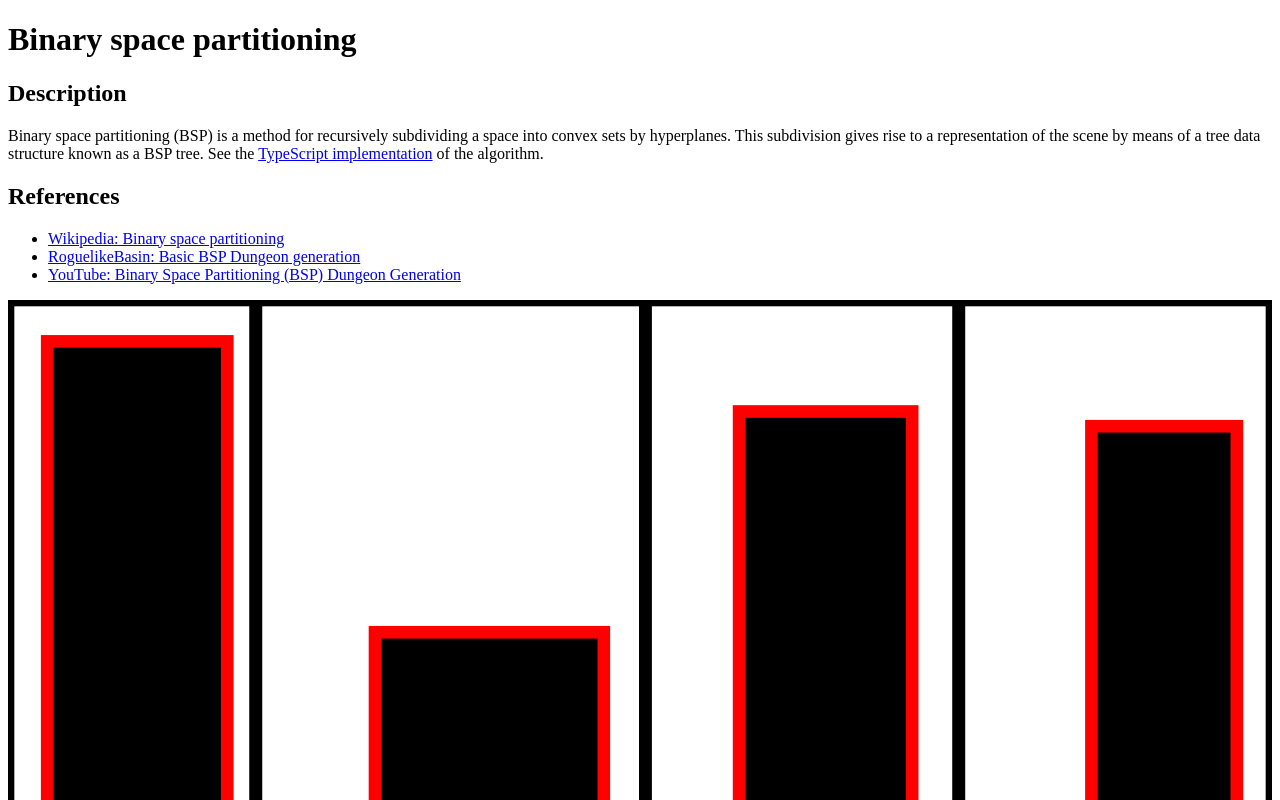
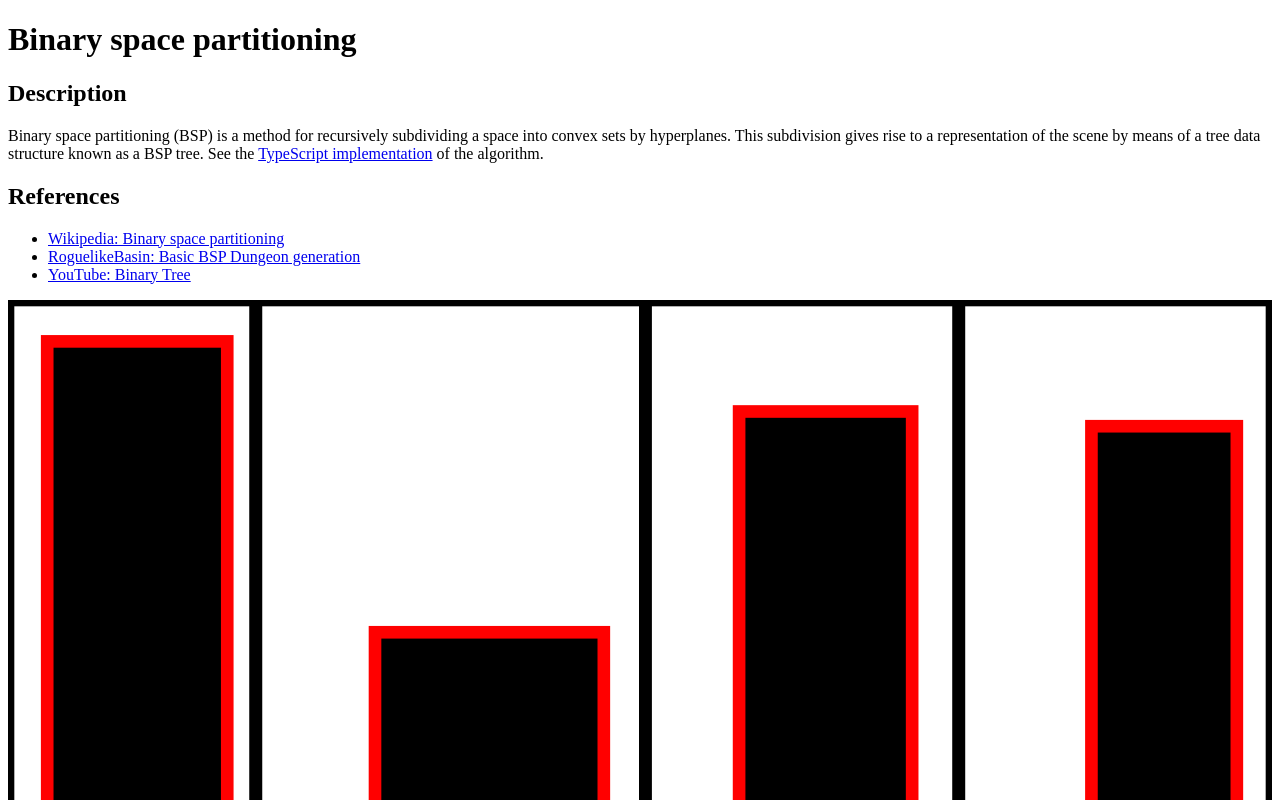
Before and after one commit to EthanThatOneKid/pmd_dungeon_generator, a SvelteKit app: page / in a window 1280 px wide. Shown: the top 800 px of the page. Built offline with nearby package versions, Linux system fonts and the light colour scheme.

Commit message:
fix link to reference youtube video

```diff
--- a/src/routes/+page.svelte
+++ b/src/routes/+page.svelte
@@ -41,9 +41,7 @@
 		>
 	</li>
 	<li>
-		<a href="https://www.youtube.com/watch?v=S5y3ES4Rvkk"
-			>YouTube: Binary Space Partitioning (BSP) Dungeon Generation</a
-		>
+		<a href="https://www.youtube.com/watch?v=S5y3ES4Rvkk">YouTube: Binary Tree</a>
 	</li>
 </ul>
 
```
